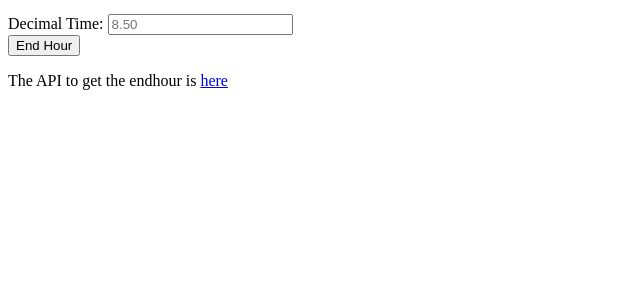
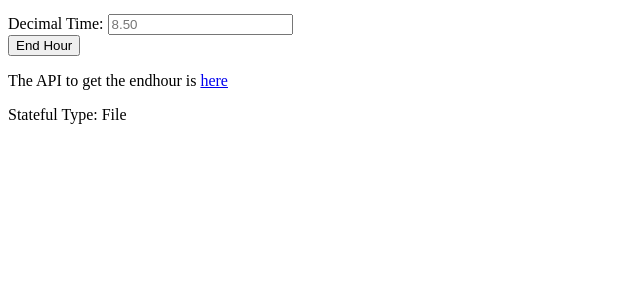
Before and after one commit to OlivierGaillard/hayshoursrpi, a Flask app: page / in a window 1280 px wide. Shown: the part 245-545 px from the top of the page, without its empty margins (0-640 px from the left). Run offline with Flask 2, Linux system fonts and the light colour scheme.

Commit message:
persistfactory import on-demand, form displays stateful-type

```diff
--- a/python/filepersist.py
+++ b/python/filepersist.py
@@ -9,28 +9,32 @@ class FilePersist(Persistable):
     """
 
     def __init__(self, rootdir, filename):
+        self.stateful_type = "File"
         self.rootdir = rootdir
         self.fname = path.join(rootdir, filename)
         self.fdb = None
         self.initStorage(self.fname)
 
+    def get_stateful_type(self):
+        return self.stateful_type
+
     def initStorage(self, storage_name):
         if not path.exists(self.rootdir):
             os.mkdir(self.rootdir)
         if not path.exists(self.fname):
-            self.fdb = open(self.fname, 'w+')
+            self.fdb = open(self.fname, "w+")
         else:
-            self.fdb = open(self.fname, 'a+')
+            self.fdb = open(self.fname, "a+")
 
     def save(self, result):
         if self.fdb.closed:
-            self.fdb = open(self.fname, 'a+')
-        self.fdb.write(result+'\n')
+            self.fdb = open(self.fname, "a+")
+        self.fdb.write(result + "\n")
         self.fdb.close()
 
     def readLast(self):
         self.fdb.close()
-        self.fdb = open(self.fname, 'r')
+        self.fdb = open(self.fname, "r")
         lines = self.fdb.readlines()
         self.fdb.close()
         count = len(lines)
@@ -39,7 +43,7 @@ class FilePersist(Persistable):
             lastItem = lines[lastLine]
             return lastItem
         else:
-            return ''
+            return ""
 
     def deleteStorage(self):
         if path.exists(self.fname):
--- a/python/persist.py
+++ b/python/persist.py
@@ -2,7 +2,6 @@ from abc import ABC, abstractmethod
 
 
 class Persistable(ABC):
-
     @abstractmethod
     def save(self, result):
         pass
@@ -18,3 +17,7 @@ class Persistable(ABC):
     @abstractmethod
     def deleteStorage(self):
         pass
+
+    @abstractmethod
+    def get_stateful_type(self):
+        pass
--- a/python/persistfactory.py
+++ b/python/persistfactory.py
@@ -1,5 +1,3 @@
-from filepersist import FilePersist
-from sqlpersist import SQLPersist
 import os
 
 
@@ -9,6 +7,8 @@ def get_filepersist():
     """
     rootdir = os.getenv("ROOTDIR", "./tmp")
     dbname = "db1"
+    from filepersist import FilePersist
+
     return FilePersist(rootdir, dbname)
 
 
@@ -23,6 +23,8 @@ def get_sqlpersist():
     port = 30306
     database = "worktime"
     table = "hours"
+    from sqlpersist import SQLPersist
+
     p = SQLPersist(host, user, password, port, database, create=True)
     id_query = "id MEDIUMINT NOT NULL AUTO_INCREMENT"
     primary = "PRIMARY KEY(id)"
--- a/python/server.py
+++ b/python/server.py
@@ -1,6 +1,5 @@
 from flask import Flask, request, render_template
 from hayshours import HaysHours
-from persistfactory import get_sqlpersist, get_filepersist
 import os
 
 app = Flask(__name__)
@@ -11,15 +10,18 @@ app.config.update(
     )
 )
 
+
 @app.route("/")
 def message():
     h = HaysHours()
     h.set_db(p)
     lastHourSaved = h.getLastSaved()
     if len(lastHourSaved) > 0:
-        return render_template("form.html", lastHourSaved=lastHourSaved)
+        return render_template(
+            "form.html", lastHourSaved=lastHourSaved, stateful_type=stateful_type
+        )
     else:
-        return render_template("form.html")
+        return render_template("form.html", stateful_type=stateful_type)
 
 
 @app.route("/end/<elapsed>")
@@ -46,28 +48,46 @@ def calc():
         endHour = h.getEnd(elapsed)
         if len(elapsed) == 0:
             err_msg = "No end-time because no elapsed time given."
-            return render_template("form.html", err_msg=err_msg)
+            return render_template(
+                "form.html", err_msg=err_msg, stateful_type=stateful_type
+            )
         if lastHourSaved:
             return render_template(
                 "form.html",
                 endHour=endHour,
                 elapsed=elapsed,
                 lastHourSaved=lastHourSaved,
+                stateful_type=stateful_type,
             )
         else:
-            return render_template("form.html", endHour=endHour, elapsed=elapsed)
+            return render_template(
+                "form.html",
+                endHour=endHour,
+                elapsed=elapsed,
+                stateful_type=stateful_type,
+            )
     else:
         lastHourSaved = p.readLast()
         if lastHourSaved:
-            return render_template("form.html", lastHourSaved=lastHourSaved)
+            return render_template(
+                "form.html", lastHourSaved=lastHourSaved, stateful_type=stateful_type
+            )
         else:
-            return render_template("form.html")
+            return render_template("form.html", stateful_type=stateful_type)
 
 
 if __name__ == "__main__":
-    STATEFUL_TYPE = os.getenv('STATEFUL_TYPE', 'FILE')
-    if STATEFUL_TYPE == 'SQL':
+    STATEFUL_TYPE = os.getenv("STATEFUL_TYPE", "FILE")
+    if STATEFUL_TYPE == "SQL":
+        print("StateFule Type: SQL")
+        from persistfactory import get_sqlpersist
+
         p = get_sqlpersist()
+        stateful_type = p.get_stateful_type()
     else:
+        print("StateFule Type: File")
+        from persistfactory import get_filepersist
+
         p = get_filepersist()
+        stateful_type = p.get_stateful_type()
     app.run(host="0.0.0.0")
--- a/python/templates/form.html
+++ b/python/templates/form.html
@@ -22,3 +22,4 @@
   You quitted at {{ endHour}}</p>
 {% endif %}
 <p>The API to get the endhour is <a href="/end/8.0">here</a></p>
+<p>Stateful Type: {{ stateful_type }}</p>
```
Also changed, not shown: python/hayshours.py (+9 -9 lines), python/sqlpersist.py (+12 -6 lines), README.md.
